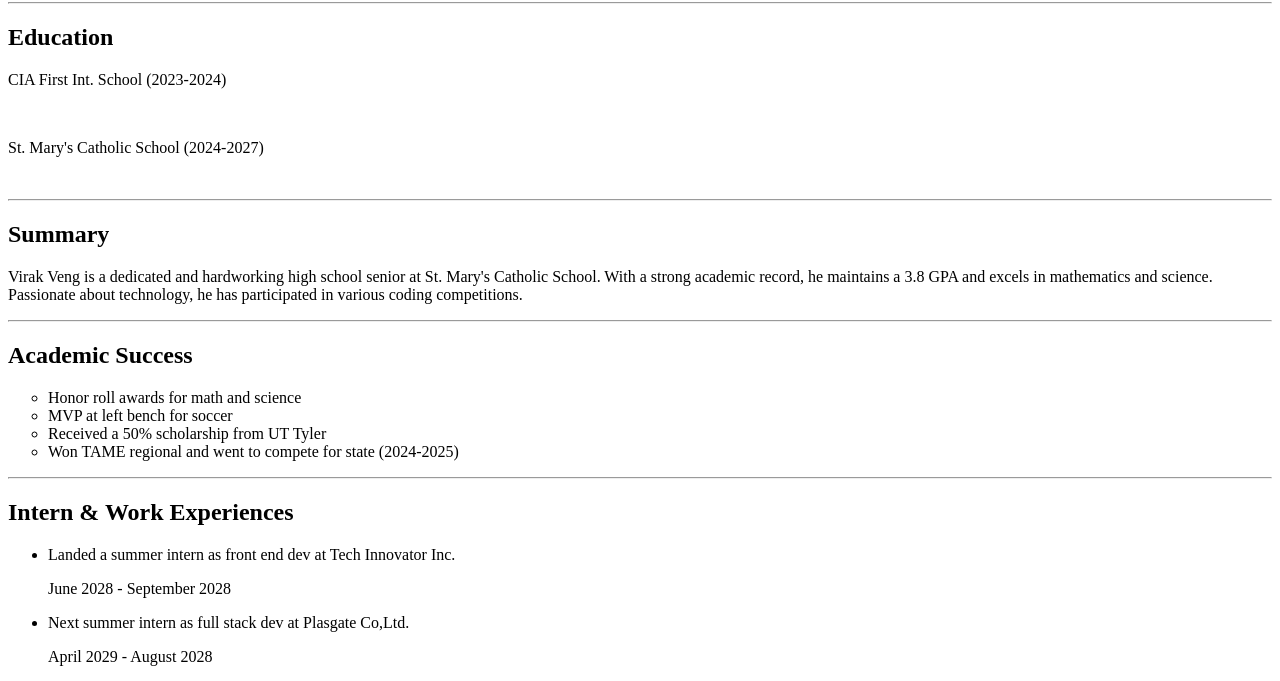
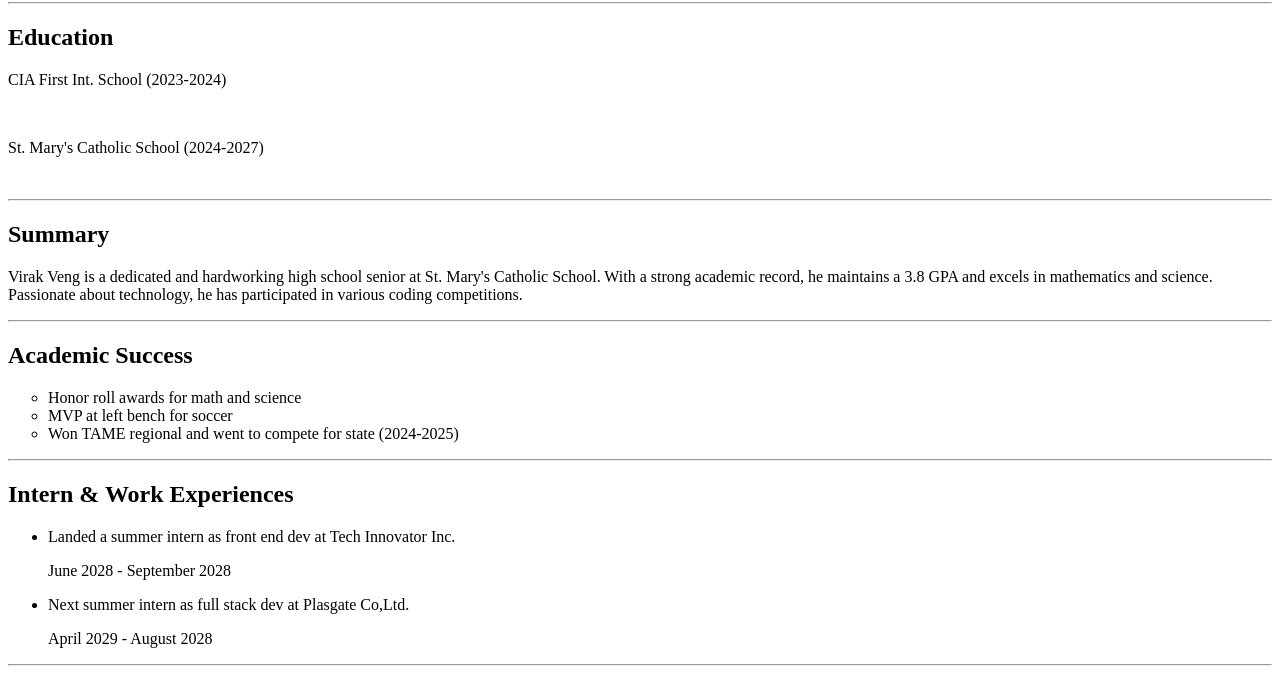
Before and after one commit to vv24g/html-resume, a plain HTML site: page index.html in a window 1280 px wide. Shown: the part 64-745 px from the top of the page. Drawn offline with Linux system fonts and the light colour scheme.

Commit message:
Update index.html

```diff
--- a/index.html
+++ b/index.html
@@ -24,7 +24,6 @@
     <ul style="list-style-type: circle;">
         <li>Honor roll awards for math and science</li>
         <li>MVP at left bench for soccer</li>
-        <li>Received a 50% scholarship from UT Tyler</li>
         <li>Won TAME regional and went to compete for state (2024-2025)</li>
     </ul>
     <hr />
```
